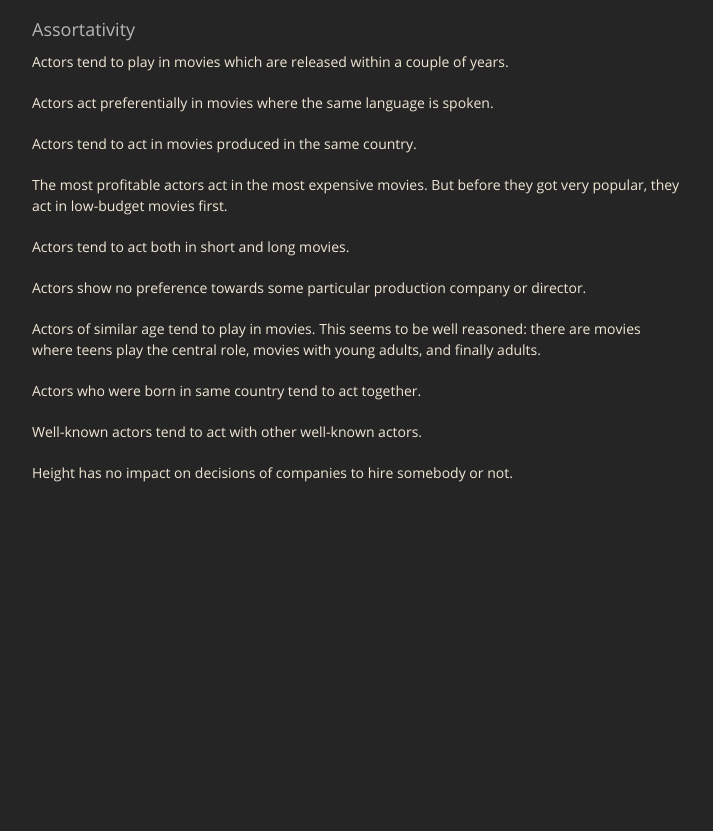
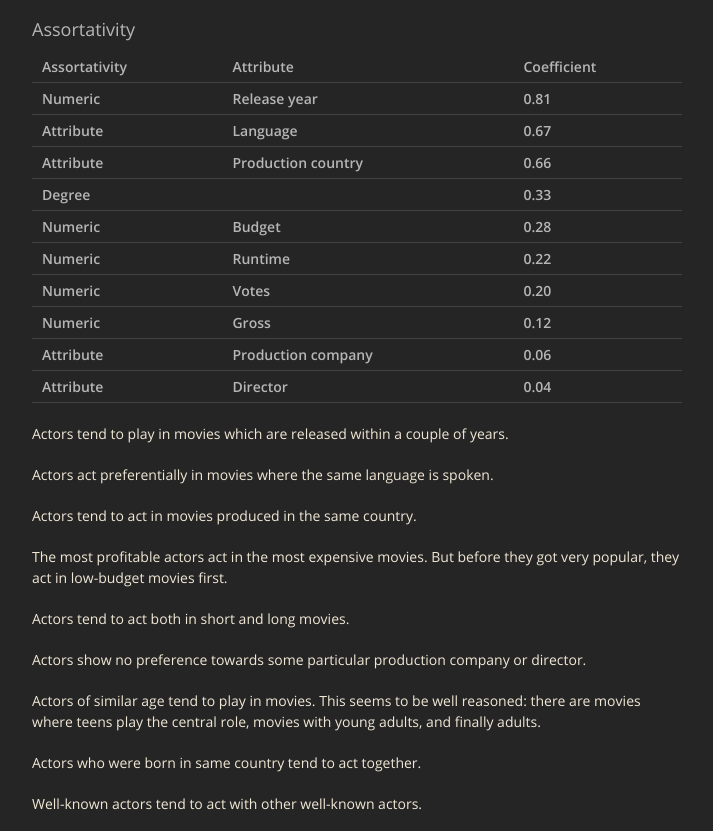
Before and after one commit to polakowo/oscarobber, a plain HTML site: page index.html in a window 1280 px wide. Shown: the part 8316-9147 px from the top of the page, without its empty margins (283-996 px from the left). Before the commit the page ends 8909 px from the top, so only its background shows below. Drawn offline with nearby package versions, Linux system fonts and the light colour scheme.

Commit message:
Update index.html

```diff
--- a/index.html
+++ b/index.html
@@ -294,6 +294,67 @@
 			<p><iframe height="300px" width="100%" frameborder="0" scrolling="no" src="//plot.ly/~polakowo/18.embed"></iframe></p>
 
 			<h3>Assortativity</h3>
+			<table>
+				<thead>
+					<tr>
+						<th>Assortativity</th>
+						<th>Attribute</th>
+						<th>Coefficient</th>
+					</tr>
+				</thead>
+				<tbody>
+					<tr>
+						<th>Numeric</th>
+						<th>Release year</th>
+						<th>0.81</th>
+					</tr>
+					<tr>
+						<th>Attribute</th>
+						<th>Language</th>
+						<th>0.67</th>
+					</tr>
+					<tr>
+						<th>Attribute</th>
+						<th>Production country</th>
+						<th>0.66</th>
+					</tr>
+					<tr>
+						<th>Degree</th>
+						<th></th>
+						<th>0.33</th>
+					</tr>
+					<tr>
+						<th>Numeric</th>
+						<th>Budget</th>
+						<th>0.28</th>
+					</tr>
+					<tr>
+						<th>Numeric</th>
+						<th>Runtime</th>
+						<th>0.22</th>
+					</tr>
+					<tr>
+						<th>Numeric</th>
+						<th>Votes</th>
+						<th>0.20</th>
+					</tr>
+					<tr>
+						<th>Numeric</th>
+						<th>Gross</th>
+						<th>0.12</th>
+					</tr>
+					<tr>
+						<th>Attribute</th>
+						<th>Production company</th>
+						<th>0.06</th>
+					</tr>
+					<tr>
+						<th>Attribute</th>
+						<th>Director</th>
+						<th>0.04</th>
+					</tr>
+				</tbody>
+			</table>
 			<p>Actors tend to play in movies which are released within a couple of years.</p>
 			<p>Actors act preferentially in movies where the same language is spoken.</p>
 			<p>Actors tend to act in movies produced in the same country.</p>
```
